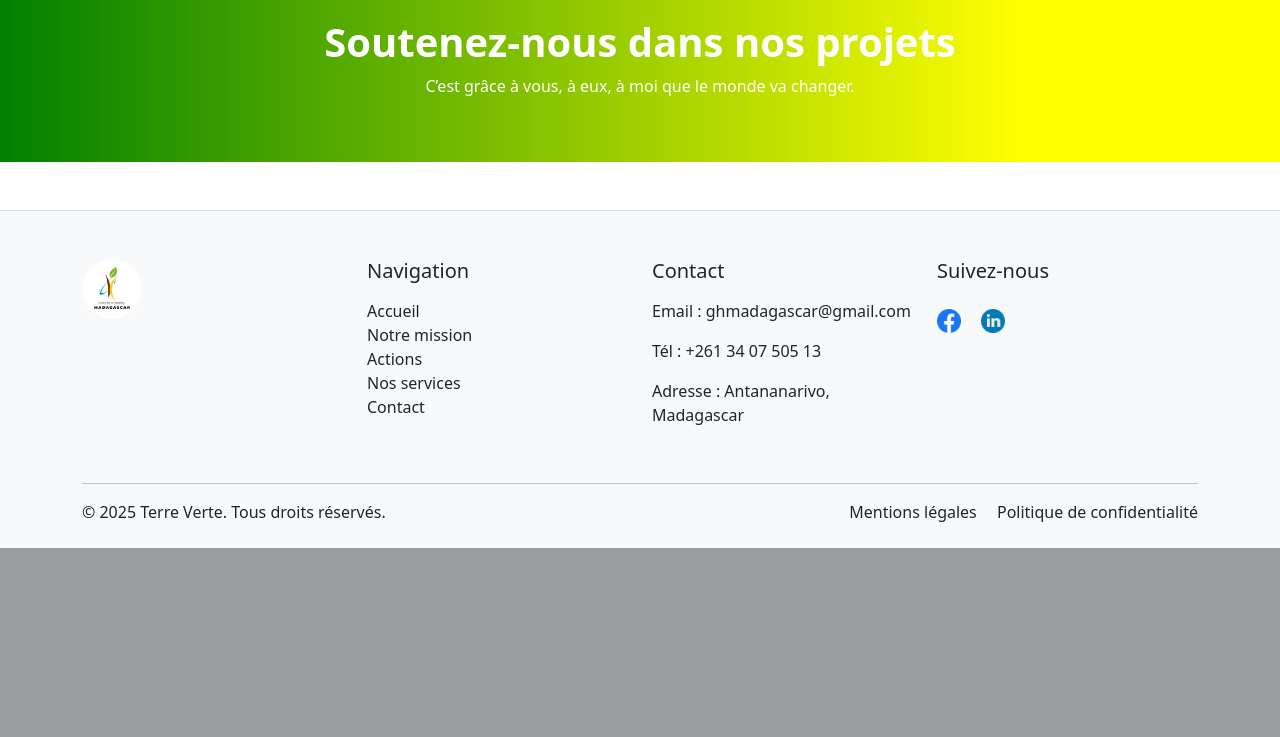
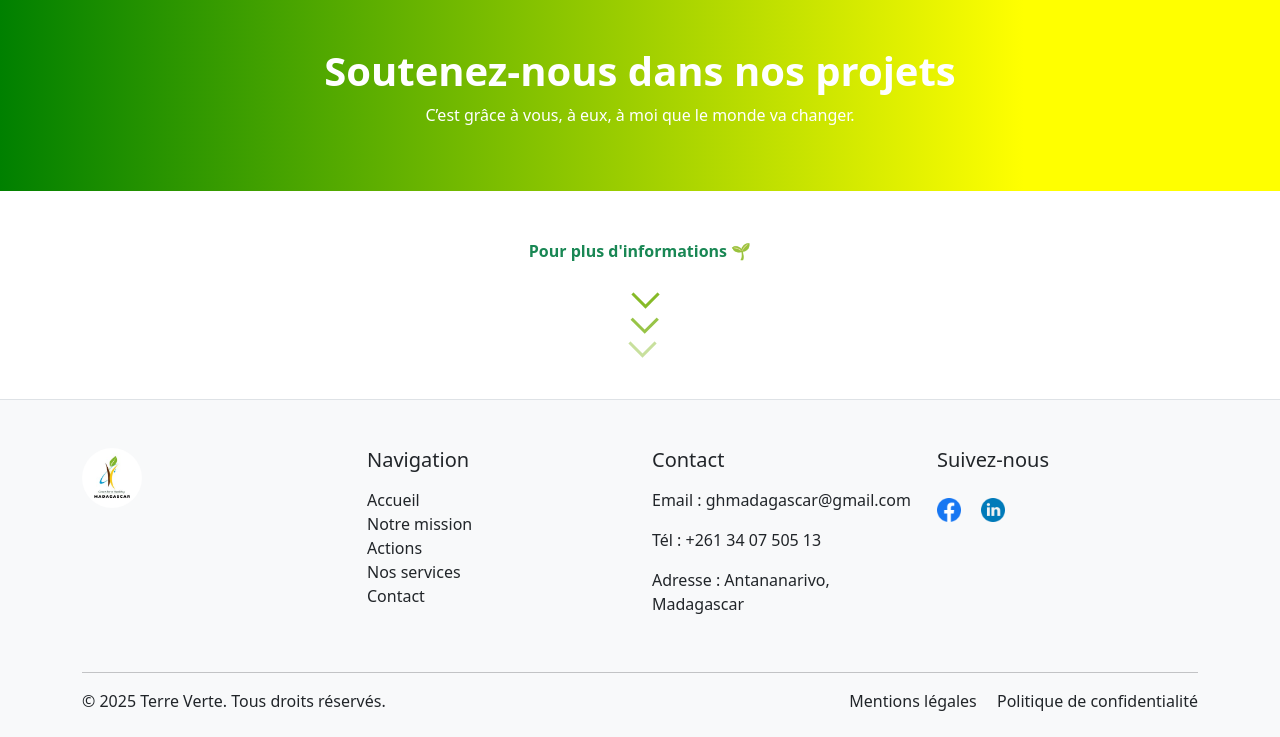
Before and after one commit to mitty-ambinintsoa/avectsiory2, a PHP site: page /pages/index.php in a window 1280 px wide. Shown: the part 4106-4843 px from the top of the page. Before the commit the page ends 4654 px from the top, so only its background shows below. Run offline with PHP 8.4, Linux system fonts and the light colour scheme.

Commit message:
new update

```diff
--- a/assets/css_add/index.css
+++ b/assets/css_add/index.css
@@ -1,7 +1,30 @@
 /* ===== NAVBAR ===== */
+.btn_up {
+    width: 50px;
+    height: 50px;
+    background: greenyellow;
+    border-radius: 50%;
+    display: flex;
+    justify-content: center;
+    align-items: center;
+    position: fixed;
+    right: 20px;
+    bottom: 20px;
+    cursor: pointer;
+}
+
+.icone {
+    width: 50px;
+}
+
 .logo_soratra {
     justify-content: center;
     align-items: center;
+}
+
+.logo_soratra img {
+    width: 400px;
+    height: 100px;
 }
 
 #nav {
@@ -122,7 +145,7 @@
     display: flex;
     justify-content: center;
     align-items: center;
-    width: 120px;
+    width: 200px;
     height: 120px;
     border-radius: 50%;
     background: rgb(109, 179, 4);
@@ -170,8 +193,6 @@
     opacity: 1;
     transform: translateX(0);
 }
-
-
 
 #chiffre {
     width: 200px;
@@ -266,3 +287,54 @@
         font-size: 1rem;
     }
 }
+
+
+.scroll-down {
+    position: relative;
+    text-align: center;
+}
+
+.arrow-container {
+    display: flex;
+    flex-direction: column;
+    align-items: center;
+    gap: 6px;
+    margin-top: 10px;
+}
+
+/* Flèche stylisée */
+.arrow-down {
+    width: 20px;
+    height: 20px;
+    border-left: 3px solid #83b821;
+    border-bottom: 3px solid #83b821;
+    transform: rotate(-45deg);
+    animation: arrowMove 1.5s infinite;
+}
+
+/* Animation décalée entre les flèches */
+.arrow-down:nth-child(2) {
+    animation-delay: 0.2s;
+}
+
+.arrow-down:nth-child(3) {
+    animation-delay: 0.4s;
+}
+
+/* Animation de descente fluide */
+@keyframes arrowMove {
+    0% {
+        opacity: 0;
+        transform: rotate(-45deg) translateY(0);
+    }
+
+    50% {
+        opacity: 1;
+        transform: rotate(-45deg) translateY(8px);
+    }
+
+    100% {
+        opacity: 0;
+        transform: rotate(-45deg) translateY(16px);
+    }
+}
--- /dev/null
+++ b/assets/js_add/nav.js
@@ -0,0 +1,8 @@
+const btn_up = document.querySelector(".btn_up");
+btn_up.addEventListener('click', () => {
+    window.scrollTo({
+        top: 0,
+        left: 0,
+        behavior: "smooth"
+    })
+});
--- a/inc/navbar.php
+++ b/inc/navbar.php
@@ -14,9 +14,9 @@
     <nav class="navbar navbar-expand-lg sticky-top shadow-sm" id="nav">
         <div class="container-fluid">
             <a class="navbar-brand" href="../pages/index.php">
-                <img src="../assets/images/logo.jpg" alt="Logo" class="d-inline-block align-text-top" style="height: 60px; border-radius: 100%; width:60px">
+                <img src="../assets/images/logo.jpg" alt="Logo" class="d-inline-block align-text-top" style="height: 60px; border-radius: 100%; width:80px">
             </a>
-            <span class="logo_soratra">Green for a Healthy Madagascar</span>
+            <span class="logo_soratra"><strong><img src="../assets/images/logo_soratra.jpg" alt=""></strong></span>
 
             <button class="navbar-toggler" type="button" data-bs-toggle="collapse" data-bs-target="#navbarContent"
                 aria-controls="navbarContent" aria-expanded="false" aria-label="Toggle navigation">
@@ -47,8 +47,11 @@
             </div>
         </div>
     </nav>
+    <div class="btn_up">
+        <img src="../assets/images/arrow-up-solid-svgrepo-com.svg" alt="" class="icone">
+    </div>
     <script src="https://cdn.jsdelivr.net/npm/bootstrap@5.3.3/dist/js/bootstrap.bundle.min.js"></script>
-
+    <script src="../assets/js_add/nav.js"></script>
 
 </body>
 
--- a/pages/index.php
+++ b/pages/index.php
@@ -204,7 +204,7 @@
                 <div class="col-6 col-md-4">
                     <div class="valeur">
                         <img src="../assets/images/citoyen.jpg" class="img-fluid rounded-circle" alt="">
-                        <strong>ENGAGEMENT</strong>
+                        <strong>ACTIONS</strong>
                     </div>
                 </div>
                 <div class="col-6 col-md-4">
@@ -216,11 +216,6 @@
             </div>
         </div>
     </section>
-
-    <!-- CONTENU 8 -->
-
-
-
     <!-- CONTENU 7 -->
     <section class="contenu7 py-5 text-center">
         <div class="container">
@@ -228,6 +223,17 @@
             <p>C’est grâce à vous, à eux, à moi que le monde va changer.</p>
         </div>
     </section>
+
+
+    <div class="scroll-down text-center mt-5 mb-4">
+        <p class="text-success fw-bold">Pour plus d'informations 🌱</p>
+        <div class="arrow-container">
+            <span class="arrow-down"></span>
+            <span class="arrow-down"></span>
+            <span class="arrow-down"></span>
+        </div>
+    </div>
+
     <?php include('../inc/footer.php'); ?>
 </body>
 
```
Also changed, not shown: assets/images/arrow-up-solid-svgrepo-com.svg (added), assets/images/logo_soratra.jpg (added), 1 other file.
